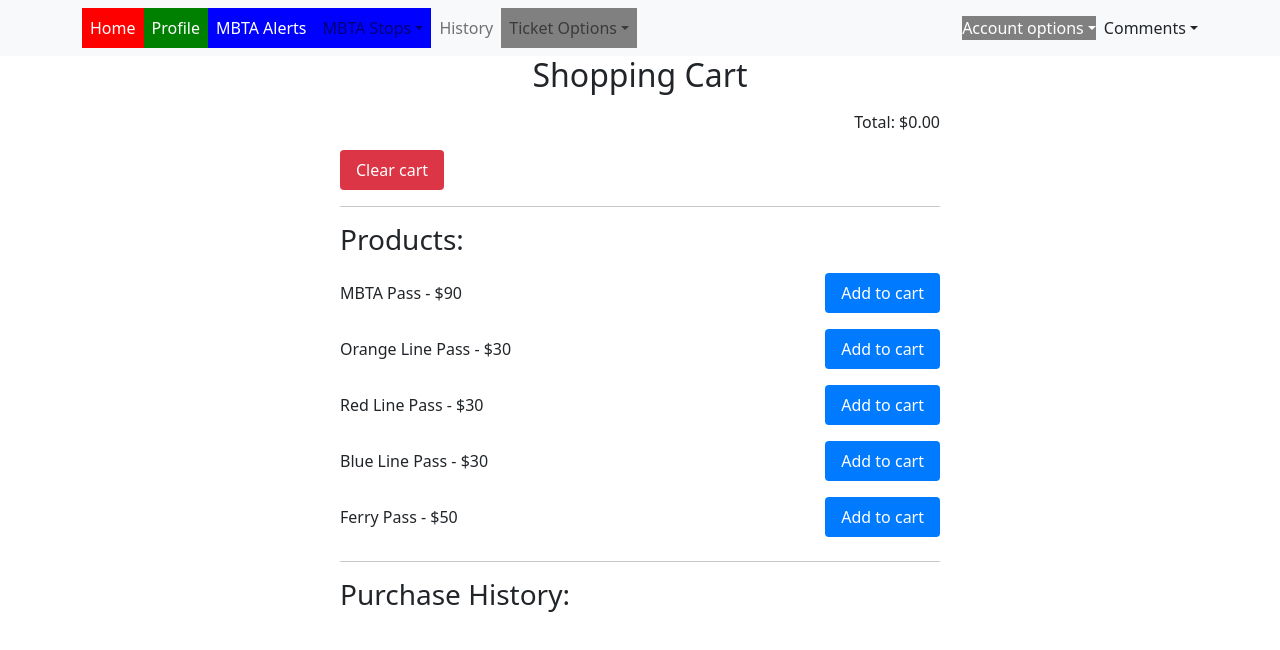
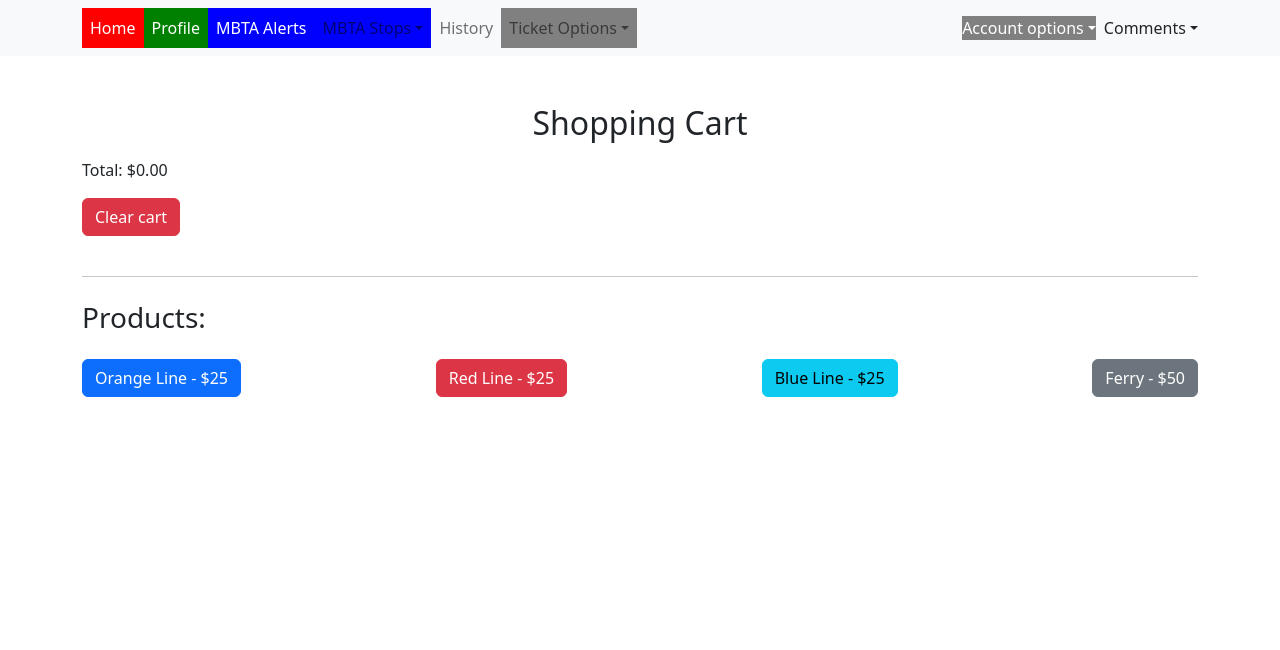
Before and after one commit to conkbonk/csc300-project, a React (Create React App) app in the folder frontend/: page /shoppingCart in a window 1280 px wide. Shown: the top 650 px of the page. Built offline with nearby package versions, Linux system fonts and the light colour scheme.

Commit message:
edits for shopping Cart

```diff
--- a/frontend/src/components/pages/shoppingCart.js
+++ b/frontend/src/components/pages/shoppingCart.js
@@ -1,4 +1,5 @@
 import React, { useState, useEffect } from 'react';
+import { Spinner, Button } from 'react-bootstrap';
 
 const ShoppingCart = () => {
 const [cartItems, setCartItems] = useState([]);
@@ -13,18 +14,18 @@
 
 const handleAddToCart = (product) => {
 const newCartItems = [...cartItems];
-    const itemIndex = newCartItems.findIndex(item => item.id === product.id);
+const itemIndex = newCartItems.findIndex((item) => item.id === product.id);
 if (itemIndex > -1) {
 newCartItems[itemIndex].quantity += 1;
 } else {
-      newCartItems.push({...product, quantity: 1});
+newCartItems.push({ ...product, quantity: 1 });
 }
 setCartItems(newCartItems);
-  }
+};
 
 const handleRemoveFromCart = (product) => {
 const newCartItems = [...cartItems];
-    const itemIndex = newCartItems.findIndex(item => item.id === product.id);
+const itemIndex = newCartItems.findIndex((item) => item.id === product.id);
 if (itemIndex > -1) {
 if (newCartItems[itemIndex].quantity === 1) {
 newCartItems.splice(itemIndex, 1);
@@ -33,64 +34,126 @@
 }
 setCartItems(newCartItems);
 }
-  }
+};
 
 const getTotalPrice = () => {
 return cartItems.reduce((total, item) => total + item.price * item.quantity, 0);
-  }
+};
 
 const mockConfirmPurchase = () => {
-    const newPurchaseHistory = [...purchaseHistory, { items: cartItems, totalPrice: getTotalPrice() }];
+const newPurchaseHistory = [
+...purchaseHistory,
+{ items: cartItems, totalPrice: getTotalPrice() },
+];
 setPurchaseHistory(newPurchaseHistory);
 alert('Thank you for your purchase!');
 setCartItems([]);
-  }
-
+};
 
 if (isLoading) {
 return (
-      <div style={{ display: 'flex', justifyContent: 'center', alignItems: 'center', height: '100vh' }}>
-        <h2>Loading...</h2>
+<div className="d-flex justify-content-center align-items-center vh-100">
+<Spinner animation="border" role="status">
+<span className="sr-only">Loading...</span>
+</Spinner>
 </div>
 );
 }
 return (
-    <div style={{ maxWidth: '600px', margin: '0 auto' }}>
-      <h2 style={{ textAlign: 'center' }}>Shopping Cart</h2>
-      <ul style={{ listStyleType: 'none', padding: '0' }}>
-        {cartItems.map(item => (
-          <li key={item.id} style={{ display: 'flex', alignItems: 'center', justifyContent: 'space-between', padding: '8px 0' }}>
-            <span>{item.name} - ${item.price} x {item.quantity} = ${(item.price * item.quantity).toFixed(2)}</span>
-            <button onClick={() => handleRemoveFromCart(item)} style={{ marginLeft: '8px' }}>Remove</button>
+  <div className="container-lg">
+    <h2 className="text-center mt-5">Shopping Cart</h2>
+    <ul className="list-unstyled">
+      {cartItems.map((item) => (
+        <li
+          key={item.id}
+          className="d-flex align-items-center justify-content-between py-2"
+        >
+          <span>
+            {item.name} - ${item.price} x {item.quantity} = $
+            {(item.price * item.quantity).toFixed(2)}
+          </span>
+          <button
+            onClick={() => handleRemoveFromCart(item)}
+            className="btn btn-danger ml-2"
+          >
+            Remove
+          </button>
         </li>
       ))}
     </ul>
-      <p style={{ textAlign: 'right' }}>Total: ${getTotalPrice().toFixed(2)}</p>
-      <button onClick={() => setCartItems([])} style={{ backgroundColor: '#dc3545', color: '#fff', padding: '8px 16px', border: 'none', borderRadius: '4px', cursor: 'pointer' }}>Clear cart</button>
+    <p className="text-right">Total: ${getTotalPrice().toFixed(2)}</p>
+    <Button
+      onClick={() => setCartItems([])}
+      variant="danger"
+      className="mb-4"
+    >
+      Clear cart
+    </Button>
     <hr />
-      <h3>Products:</h3>
-      <ul style={{ listStyleType: 'none', padding: '0' }}>
-        <li style={{ display: 'flex', alignItems: 'center', justifyContent: 'space-between', padding: '8px 0' }}>
-          <span>MBTA Pass - $90</span>
-          <button onClick={() => handleAddToCart({id: 1, name: 'MBTA Pass', price: 90})} style={{ backgroundColor: '#007bff', color: '#fff', padding: '8px 16px', border: 'none', borderRadius: '4px', cursor: 'pointer' }}>Add to cart</button>
+    <h3 className="my-4">Products:</h3>
+    <div className="d-flex justify-content-between">
+      <Button
+        onClick={() =>
+          handleAddToCart({ id: 1, name: "Orange Line Pass", price: 25 })
+        }
+        variant="primary"
+      >
+        Orange Line - $25
+      </Button>
+      <Button
+        onClick={() =>
+          handleAddToCart({ id: 2, name: "Red Line Pass", price: 25 })
+        }
+        variant="danger"
+      >
+        Red Line - $25
+      </Button>
+      <Button
+        onClick={() =>
+          handleAddToCart({ id: 3, name: "Blue Line Pass", price: 25 })
+        }
+        variant="info"
+      >
+        Blue Line - $25
+      </Button>
+      <Button
+        onClick={() =>
+          handleAddToCart({ id: 4, name: "Ferry Pass", price: 50 })
+        }
+        variant="secondary"
+      >
+        Ferry - $50
+      </Button>
+    </div>
+    {purchaseHistory.map((purchase, index) => (
+      <div key={index} style={{ marginBottom: "16px" }}>
+        <h4>Purchase {index + 1}:</h4>
+        <ul style={{ listStyleType: "none", padding: "0" }}>
+          {purchase.items.map((item) => (
+            <li
+              key={item.id}
+              style={{
+                display: "flex",
+                alignItems: "center",
+                justifyContent: "space-between",
+                padding: "8px 0",
+              }}
+            >
+              <span>
+                {item.name} - ${item.price} x {item.quantity} = $
+                {(item.price * item.quantity).toFixed(2)}
+              </span>
             </li>
-        <li style={{ display: 'flex', alignItems: 'center', justifyContent: 'space-between', padding: '8px 0' }}>
-  <span>Orange Line Pass - $30</span>
-  <button onClick={() => handleAddToCart({id: 2, name: 'Orange Line Pass', price: 30})} style={{ backgroundColor: '#007bff', color: '#fff', padding: '8px 16px', border: 'none', borderRadius: '4px', cursor: 'pointer' }}>Add to cart</button>
-</li><li style={{ display: 'flex', alignItems: 'center', justifyContent: 'space-between', padding: '8px 0' }}>
-  <span>Red Line Pass - $30</span>
-  <button onClick={() => handleAddToCart({id: 3, name: 'Red Line Pass', price: 30})} style={{ backgroundColor: '#007bff', color: '#fff', padding: '8px 16px', border: 'none', borderRadius: '4px', cursor: 'pointer' }}>Add to cart</button>
-</li><li style={{ display: 'flex', alignItems: 'center', justifyContent: 'space-between', padding: '8px 0' }}>
-  <span>Blue Line Pass - $30</span><button onClick={() => handleAddToCart({id: 4, name: 'Blue Line Pass', price: 30})} style={{ backgroundColor: '#007bff', color: '#fff', padding: '8px 16px', border: 'none', borderRadius: '4px', cursor: 'pointer' }}>Add to cart</button>
-</li><li style={{ display: 'flex', alignItems: 'center', justifyContent: 'space-between', padding: '8px 0' }}>
-  <span>Ferry Pass - $50</span><button onClick={() => handleAddToCart({id: 5, name: 'Ferry Pass', price: 50})} style={{ backgroundColor: '#007bff', color: '#fff', padding: '8px 16px', border: 'none', borderRadius: '4px', cursor: 'pointer' }}>Add to cart</button>
-</li></ul><hr /><h3>Purchase History:</h3><ul style={{ listStyleType: 'none', padding: '0' }}>
-    {purchaseHistory.map((purchase, index) => (<li key={index} style={{ display: 'flex', flexDirection: 'column', padding: '8px 0' }}>
-        <span style={{ fontWeight: 'bold' }}>Purchase #{index + 1}</span>
-        <ul style={{ listStyleType: 'none', padding: '0', margin: '4px 0' }}>
-          {purchase.items.map(item => (  <li key={item.id} style={{ display: 'flex', alignItems: 'center', justifyContent: 'space-between', padding: '4px 0' }}>  <span>{item.name} - ${item.price} x {item.quantity} = ${(item.price * item.quantity).toFixed(2)}</span>
-            </li>))} </ul><span style={{ fontWeight: 'bold' }}>Total: ${purchase.totalPrice.toFixed(2)}</span>
-        <hr />  </li>))} </ul></div>
+          ))}
+        </ul>
+        <p style={{ textAlign: "right" }}>
+          Total: ${purchase.totalPrice.toFixed(2)}
+        </p>
+      </div>
+    ))}
+  </div>
 );
+
+
 }
 export default ShoppingCart;
```
Lines whose indentation alone changed are shown as unchanged.
